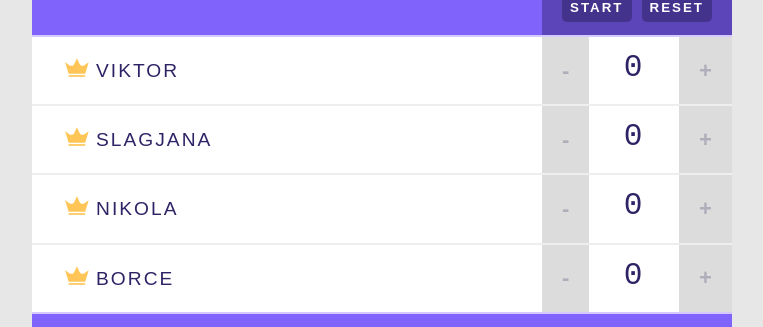
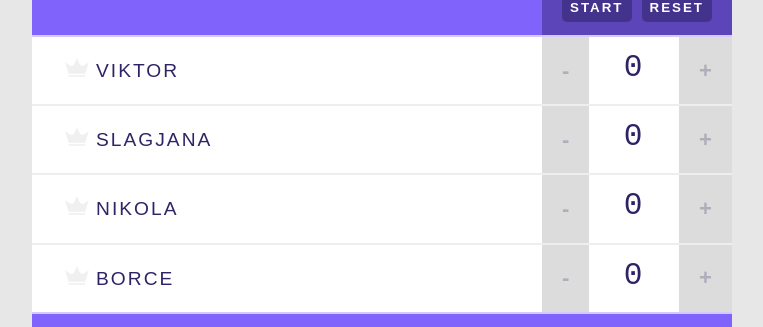
Before and after one commit to DraciVik/treehouse-react, a React (Create React App) app: page / in a window 1280 px wide. Shown: the part 142-469 px from the top of the page, without its empty margins (258-1021 px from the left). Built offline with nearby package versions, Linux system fonts and the light colour scheme.

Commit message:
Finished the challenge

```diff
--- a/src/components/App.js
+++ b/src/components/App.js
@@ -69,19 +69,25 @@ class App extends Component {
       };
     });
   };
+  getHighScore = () => {
+    const scores = this.state.players.map(player => player.score);
+    const highScore = Math.max(...scores);
+    if (highScore) {
+      //if highScore is bigger than 0 it returns true
+      return highScore;
+    }
+    return null;
+  };
 
   render() {
-    const arrOfScores = [];
-    for (let i = 0; i < this.state.players.length; i++) {
-      arrOfScores.push(this.state.players[i].score);
-    }
+    const highScore = this.getHighScore();
     return (
       <div className="scoreboard">
         <Header title="Scoreboard" players={this.state.players} />
         {/* Players List */}
         {this.state.players.map((player, index) => (
           <Player
-            scoreArr={arrOfScores}
+            isHighScore={highScore === player.score}
             changeScore={this.handleScoreChange}
             score={player.score}
             name={player.name}
--- a/src/components/Crown.js
+++ b/src/components/Crown.js
@@ -1,11 +1,8 @@
 import React from "react";
 
-const Crown = props => {
+const Crown = ({ isHighScore }) => {
   return (
-    <svg
-      className={props.isHighScore ? "is-high-score" : null}
-      viewBox="0 0 44 35"
-    >
+    <svg className={isHighScore ? "is-high-score" : null} viewBox="0 0 44 35">
       <path
         d="M26.7616 10.6207L21.8192 0L16.9973 10.5603C15.3699 14.1207 10.9096 15.2672 7.77534 12.9741L0 7.24138L6.56986 28.8448H37.0685L43.5781 7.72414L35.7425 13.0948C32.6685 15.2672 28.3288 14.0603 26.7616 10.6207Z"
         transform="translate(0 0.301727)"
--- a/src/components/Player.js
+++ b/src/components/Player.js
@@ -11,19 +11,20 @@ class Player extends PureComponent {
     index: PropTypes.number,
     score: PropTypes.number,
     id: PropTypes.number,
-    scoreArr: PropTypes.array
+    scoreArr: PropTypes.array,
+    isHighScore: PropTypes.bool
   };
 
   render() {
     const { name, removePlayer, score, index, changeScore, id } = this.props;
-    const highScore = Math.max(...this.props.scoreArr);
+
     return (
       <div className="player">
         <span className="player-name">
           <button className="remove-player" onClick={() => removePlayer(id)}>
             x
           </button>
-          <Crown isHighScore={this.props.score >= highScore} />
+          <Crown isHighScore={this.props.isHighScore} />
           {name}
         </span>
         <Counter index={index} changeScore={changeScore} score={score} />
```
